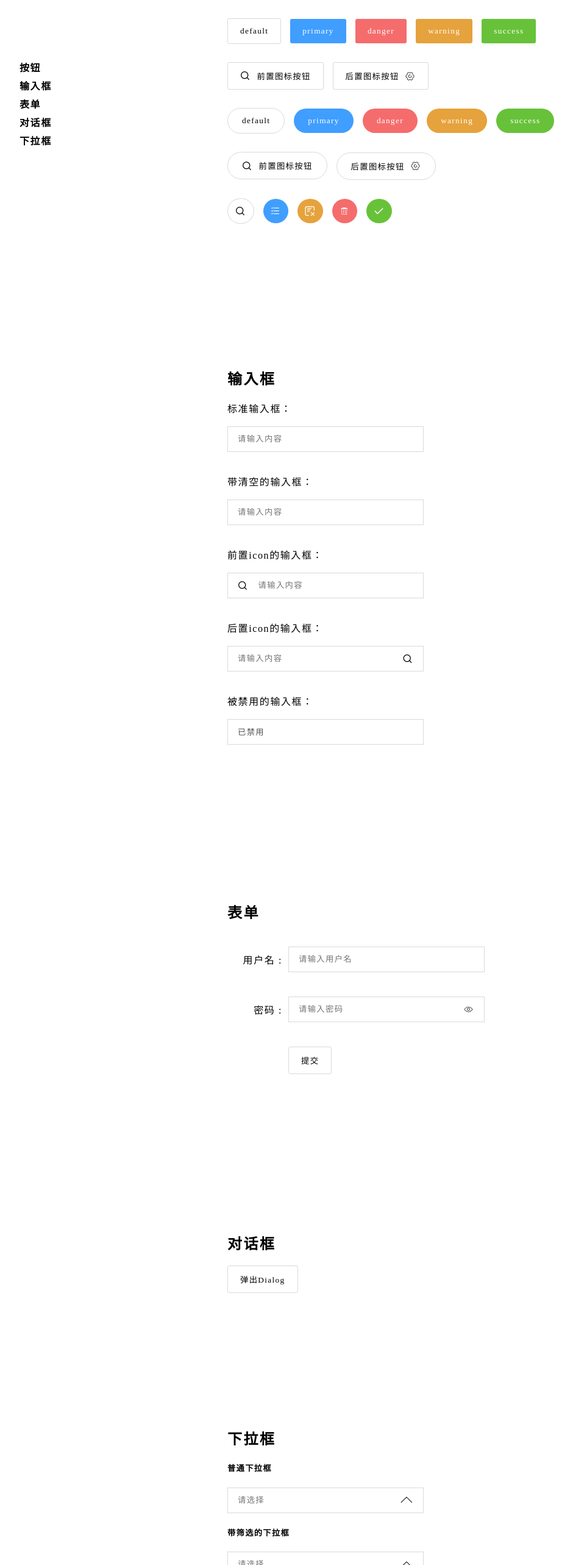
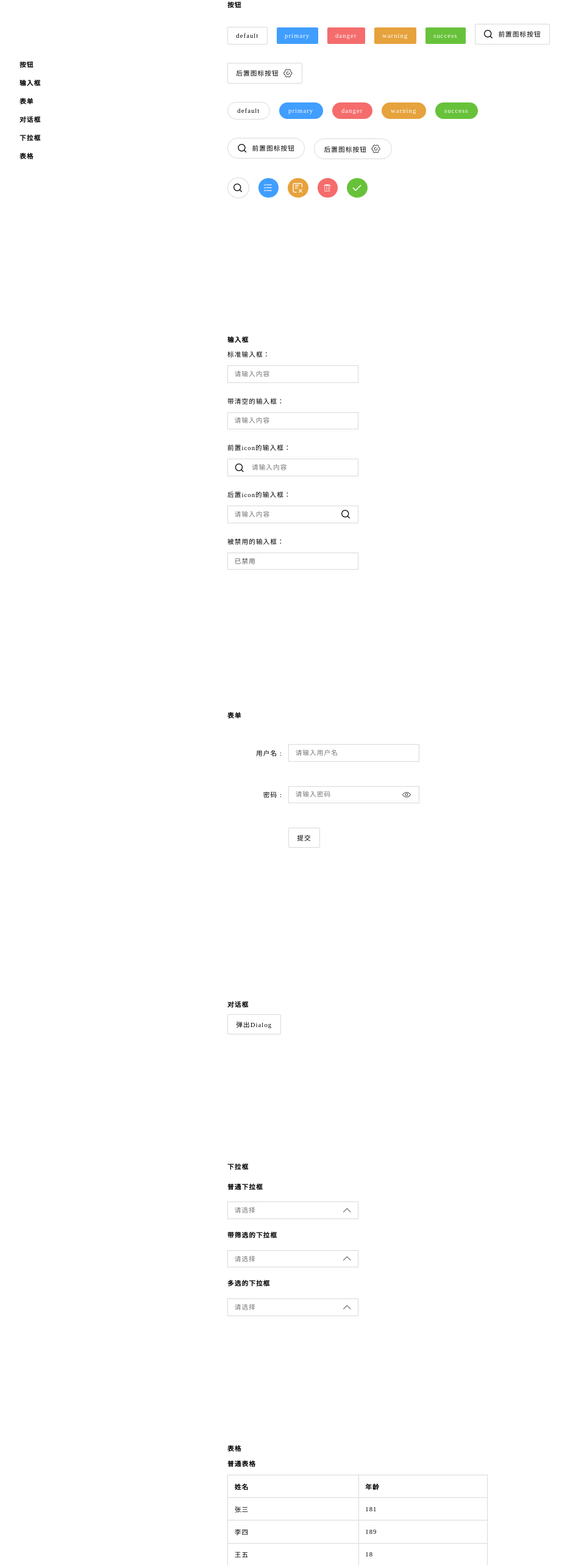
Before and after one commit to ksdhy12345/largev-ui, a Vue app: page / in a window 1280 px wide. Shown: the part 214-2780 px from the top of the page at 61% size, without its empty margins (111-1051 px from the left). Built offline with nearby package versions, Linux system fonts and the light colour scheme.

Commit message:
完成table组件

```diff
--- a/src/App.vue
+++ b/src/App.vue
@@ -27,6 +27,9 @@
           <li>
             <a href="#select">下拉框</a>
           </li>
+          <li>
+            <a href="#table">表格</a>
+          </li>
         </ul>
       </div>
       <div class="inner">
@@ -45,6 +48,9 @@
         <div>
           <Select id="select" />
         </div>
+        <div>
+          <Table id="table" />
+        </div>
       </div>
     </div>
   </div>
@@ -57,6 +63,7 @@ import Input from './examples/input.vue'
 import Form from './examples/form.vue'
 import Dialog from './examples/dialog.vue'
 import Select from './examples/select.vue'
+import Table from './examples/table.vue'
 export default {
   name: 'App',
   components: {
@@ -65,6 +72,7 @@ export default {
     Form,
     Dialog,
     Select,
+    Table,
   },
   setup(props, ctx) {},
 }
@@ -84,8 +92,8 @@ body {
   display: flex;
 }
 header {
-  top: 0;
-  position: fixed;
+  /* top: 0; */
+  /* position: fixed; */
   width: 100%;
   border-bottom: 1px solid #f0f0f0;
   background-color: #fff;
--- a/src/Test.vue
+++ b/src/Test.vue
@@ -1,17 +1,39 @@
 <template>
-  <ls-select>
-    <!-- <ls-option>选项一选项一选white-space:nowrap;一选项一选项一</ls-option> -->
-    <ls-option>1</ls-option>
-    <ls-option>2</ls-option>
-    <ls-option>3</ls-option>
-    <ls-option>4</ls-option>
-    <!-- <ls-option>5</ls-option>
-    <ls-option>6</ls-option>-->
-  </ls-select>
+  <ls-table :data="data" borderd :column="column">
+    <template #del="scope">
+      <ls-button danger>删除id:{{scope.row.id}}</ls-button>
+    </template>
+    <template #edit="scope">
+      <ls-button primary>编辑id:{{scope.row.id}}</ls-button>
+    </template>
+    <template #age="scope">
+      <span style="color:red">{{scope.row.age}}</span>
+    </template>
+  </ls-table>
 </template>
 
 <script>
-export default {}
+export default {
+  data() {
+    return {
+      column: [
+        { key: 'name', text: '姓名' },
+        { key: 'age', text: '年龄', a: true },
+        { key: 'edit', text: '编辑' },
+        { key: 'del', text: '删除' },
+      ],
+      data: [
+        {
+          id: 1,
+          name: '张三张三张三张三张三张三张三张三张三张三张三张三张三张三张三张三张三张三张三张三张三张三张三张三',
+          age: '181',
+        },
+        { id: 2, name: '李四', age: '189' },
+        { id: 3, name: '王五', age: '18' },
+      ],
+    }
+  },
+}
 </script>
 
 <style>
--- a/src/components/Button/Button.vue
+++ b/src/components/Button/Button.vue
@@ -75,8 +75,8 @@ export default {
 .ls-btn {
   background-color: #fff;
   border: 1px solid var(--default);
-  border-radius: 3px;
-  padding: 12px 20px;
+  border-radius: 0.1875rem;
+  padding: 0.75rem 1.25rem;
   cursor: pointer;
   display: inline-flex;
   align-items: center;
@@ -86,21 +86,21 @@ export default {
 }
 
 .ls-btn-type-circle {
-  border-radius: 25px;
-  padding: 12px 23px;
+  border-radius: 1.5625rem;
+  padding: 0.75rem 1.4375rem;
 }
 .ls-btn-type-icon {
   border-radius: 50%;
-  padding: 12px 12px;
+  padding: 0.75rem 0.75rem;
 }
 .ls-btn-disabled {
   cursor: not-allowed;
 }
 .ls-btn-before-icon {
-  margin-right: 10px;
+  margin-right: 0.625rem;
 }
 .ls-btn-after-icon {
-  margin-left: 10px;
+  margin-left: 0.625rem;
 }
 .ls-btn-primary {
   color: #fff;
--- a/src/components/Select/Select.vue
+++ b/src/components/Select/Select.vue
@@ -12,7 +12,11 @@
       ref="input"
     ></ls-input>
 
-    <i class="iconfont icon-shangla ls-select-icon" :class="{'ls-select-click':showList}"></i>
+    <i
+      class="iconfont icon-shangla ls-select-icon"
+      style="font-size:1rem"
+      :class="{'ls-select-click':showList}"
+    ></i>
     <transition
       name="default"
       v-on:enter="menuEnter"
--- /dev/null
+++ b/src/components/Table/Table.vue
@@ -0,0 +1,81 @@
+<template>
+  <table cellspacing="0" class="ls-table" :class="{'ls-table-borderd':borderd}">
+    <thead class="ls-thead">
+      <tr class="ls-tr">
+        <td class="ls-td" v-for="item in column" :key="item.prop">{{item.text}}</td>
+      </tr>
+    </thead>
+    <tbody class="ls-tbody">
+      <tr v-for="(item) in data" class="ls-tr" :key="item.id" :class="{'ls-tr-hover':hover}">
+        <td class="ls-td" v-for="item2 in column" :key="item2">
+          <template v-if="item2.custom">
+            <slot :row="item" :name="item2.key"></slot>
+          </template>
+          <template v-else-if="item[item2.key]">{{item[item2.key]}}</template>
+          <template v-else>
+            <slot :row="item" :name="item2.key"></slot>
+          </template>
+        </td>
+      </tr>
+    </tbody>
+  </table>
+</template>
+
+<script>
+import { computed, ref } from '@vue/reactivity'
+import { onMounted } from '@vue/runtime-core'
+export default {
+  name: 'LsTable',
+  props: {
+    data: {
+      type: Array,
+      default: [],
+    },
+    column: {
+      type: Array,
+    },
+
+    borderd: {
+      type: Boolean,
+      default: false,
+    },
+    hover: {
+      type: Boolean,
+      default: false,
+    },
+  },
+
+  setup(props, ctx) {
+    // 先找有没有自定义属性，如果有，则找模板，如果没有，则看有没有值，有值就显示值  没有就显示模板   如果都没有就为空
+  },
+}
+</script>
+<style src="../root.css"></style>
+<style scoped>
+.ls-table {
+  min-width: 40rem;
+  table-layout: fixed;
+}
+.ls-thead {
+  font-weight: 700;
+}
+.ls-td {
+  padding: 1rem;
+  border-bottom: 1px solid var(--table-border);
+}
+.ls-tbody .ls-tr:last-child .ls-td {
+  border-bottom: none;
+}
+.ls-table-borderd {
+  border: 1px solid var(--table-out-border);
+}
+.ls-table-borderd td {
+  border-right: 1px solid var(--table-border);
+}
+.ls-table-borderd tr td:last-child {
+  border-right: none;
+}
+.ls-tr-hover:hover {
+  background-color: var(--table-hover);
+}
+</style>
--- /dev/null
+++ b/src/components/Table/index.js
@@ -0,0 +1,9 @@
+// 导入组件，组件必须声明 name
+import table from './Table.vue'
+
+// 为组件提供 install 安装方法，供按需引入
+table.install = function (Vue) {
+  Vue.component(table.name, table)
+}
+// 默认导出组件
+export default table;
--- a/src/components/root.css
+++ b/src/components/root.css
@@ -1,4 +1,6 @@
 :root{
+
+
 
   /* 默认灰色底色 */
   --default:#d9d9d9;
@@ -12,9 +14,13 @@
 
   /* select 选中背景 */
   --select-selected:rgb(245,247,250);
-
   --select-option-zIndex:100;
 
+  /* 表格外边框 */
+  --table-out-border:#d9d9d9;
+    /* 表格内边框 */
+  --table-border:#d9d9d9;
+  --table-hover:rgb(245,247,250);
 
   --primary:rgb(64,158,255);
   --primary-select:rgb(102,177,255);
@@ -40,3 +46,6 @@
 
 
 }
+*{
+  font-size: 1rem;
+}
--- /dev/null
+++ b/src/examples/table.vue
@@ -0,0 +1,94 @@
+<template>
+  <div>
+    <h2>表格</h2>
+    <h3>普通表格</h3>
+    <ls-table :data="data1" borderd :column="column1"></ls-table>
+    <br />
+    <br />
+    <br />
+    <h3>不带边框的表格</h3>
+    <ls-table :data="data1" :column="column1" hover></ls-table>
+    <br />
+    <br />
+    <br />
+    <h3>自定义内容的表格</h3>
+    <ls-table :data="data3" :column="column3">
+      <template #age="scope">
+        <span style="color:red">{{scope.row.age}}</span>
+      </template>
+    </ls-table>
+    <br />
+    <br />
+    <br />
+    <h3>加操作的表格</h3>
+    <ls-table :data="data2" borderd :column="column2">
+      <!-- template 名称和字段名对应，内置绑定变量为row，通过row拿到整行数据 -->
+      <!-- <template #[字段名]="scope">
+        <ls-button danger>{{scope.row.[字段名]}}</ls-button>
+      </template>-->
+      <template #del>
+        <ls-button danger>删除</ls-button>
+      </template>
+      <template #edit>
+        <ls-button primary>编辑</ls-button>
+      </template>
+      <template #age="scope">
+        <span style="color:red">{{scope.row.age}}</span>
+      </template>
+    </ls-table>
+  </div>
+</template>
+
+<script>
+export default {
+  data() {
+    return {
+      // 必须传key 对应下面的字段名
+      column1: [
+        { key: 'name', text: '姓名' },
+        { key: 'age', text: '年龄' },
+      ],
+      data1: [
+        {
+          id: 1,
+          name: '张三',
+          age: '181',
+        },
+        { id: 2, name: '李四', age: '189' },
+        { id: 3, name: '王五', age: '18' },
+      ],
+      column3: [
+        { key: 'name', text: '姓名' },
+        { key: 'age', text: '年龄', custom: true },
+      ],
+      data3: [
+        {
+          id: 1,
+          name: '张三',
+          age: '181',
+        },
+        { id: 2, name: '李四', age: '189' },
+        { id: 3, name: '王五', age: '18' },
+      ],
+      column2: [
+        { key: 'name', text: '姓名' },
+        { key: 'age', text: '年龄', custom: true },
+        { key: 'edit', text: '编辑' },
+        { key: 'del', text: '删除' },
+      ],
+      data2: [
+        {
+          id: 1,
+          name: '张三',
+          age: '181',
+        },
+        { id: 2, name: '李四', age: '189' },
+        { id: 3, name: '王五', age: '18' },
+      ],
+    }
+  },
+}
+</script>
+
+<style>
+</style>
--- /dev/null
+++ b/src/utils/rem.js
@@ -0,0 +1,13 @@
+(function (doc, win) {
+  var docEl = doc.documentElement,
+    resizeEvt = 'orientationchange' in window ? 'orientationchange' : 'resize',
+    recalc = function () {
+      var clientWidth = docEl.clientWidth;
+      if (!clientWidth) return;
+      docEl.style.fontSize = 16 * (clientWidth / 1920) + 'px';
+      // docEl.style.fontSize = 16 * (clientWidth / 1350) + 'px';
+    };
+  if (!doc.addEventListener) return;
+  win.addEventListener(resizeEvt, recalc, false);
+  doc.addEventListener('DOMContentLoaded', recalc, false);
+})(document, window);
```
Also changed, not shown: src/main.js (+6 -1 lines).
